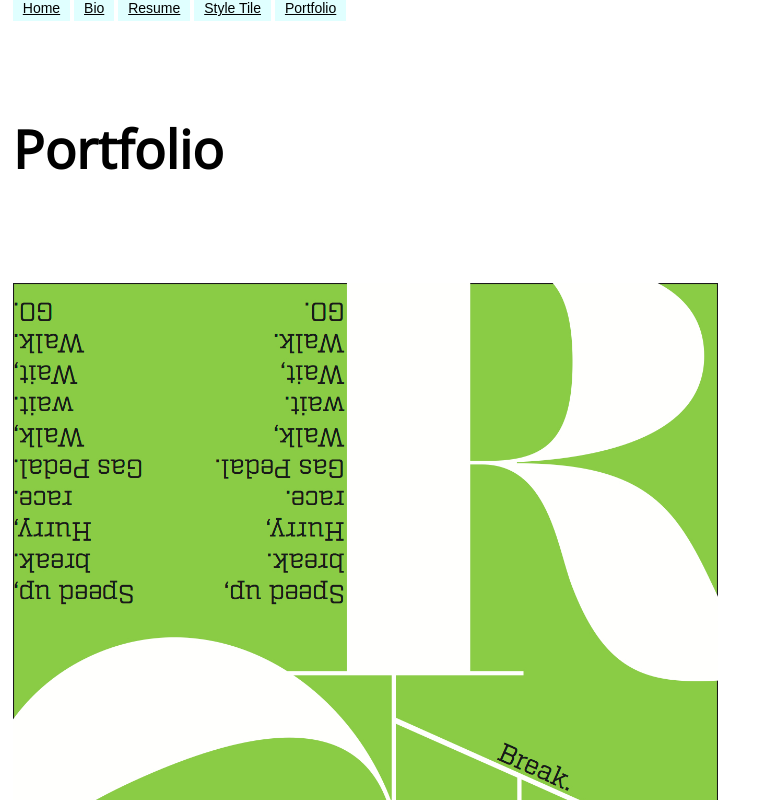
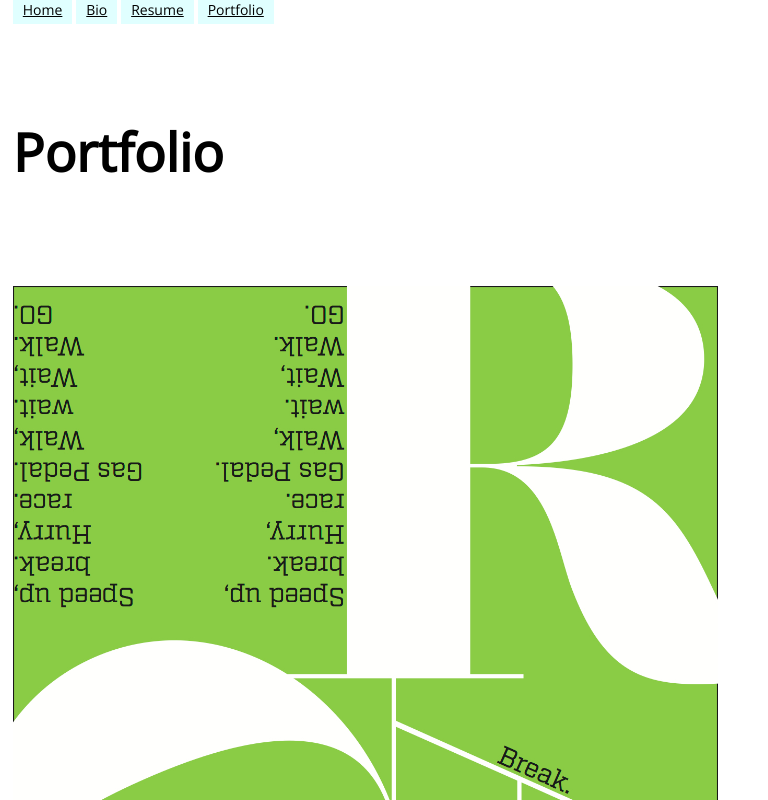
Before and after one commit to kharisgoldman/p4-portfolio1, a plain HTML site: page index.html in a window 1280 px wide. Shown: the top 800 px of the page, without its empty margins (0-768 px from the left). Drawn offline with nearby package versions, Linux system fonts and the light colour scheme; a web font is replaced by a local one.

Commit message:
version 10

```diff
--- a/css/styles.css
+++ b/css/styles.css
@@ -22,7 +22,7 @@ h1{
 
 }
 
-        a { color: black; background: lightcyan; padding: 5px 10px; margin: 30px 0px; float: none; } a:hover { background-color: black; color: lightcyan; }
+        a { font-family: 'Open Sans', sans-serif; color: black; background: lightcyan; padding: 5px 10px; margin: 30px 0px; float: none; } a:hover { background-color: black; color: lightcyan; }
 
 h2{
 
@@ -32,7 +32,7 @@ h2{
 }
 
 h3{
-font-family: "lobster", serif;
+font-family: 'Open Sans', sans-serif;
   font-size: 1.5em;
   color: black;
 
--- a/index.html
+++ b/index.html
@@ -29,7 +29,6 @@
             <a href="https://kharisgoldman.github.io/p5-final">Home</a>
     <a href="https://kharisgoldman.github.io/p1-bio">Bio</a>
     <a href="https://kharisgoldman.github.io/p2-resume1">Resume</a>
-    <a href="https://http://kharisgoldman.github.io/p3-style-tile1/">Style Tile</a>
     <a href="https://kharisgoldman.github.io/p4-portfolio1/">Portfolio</a>
 
 </nav>
```
